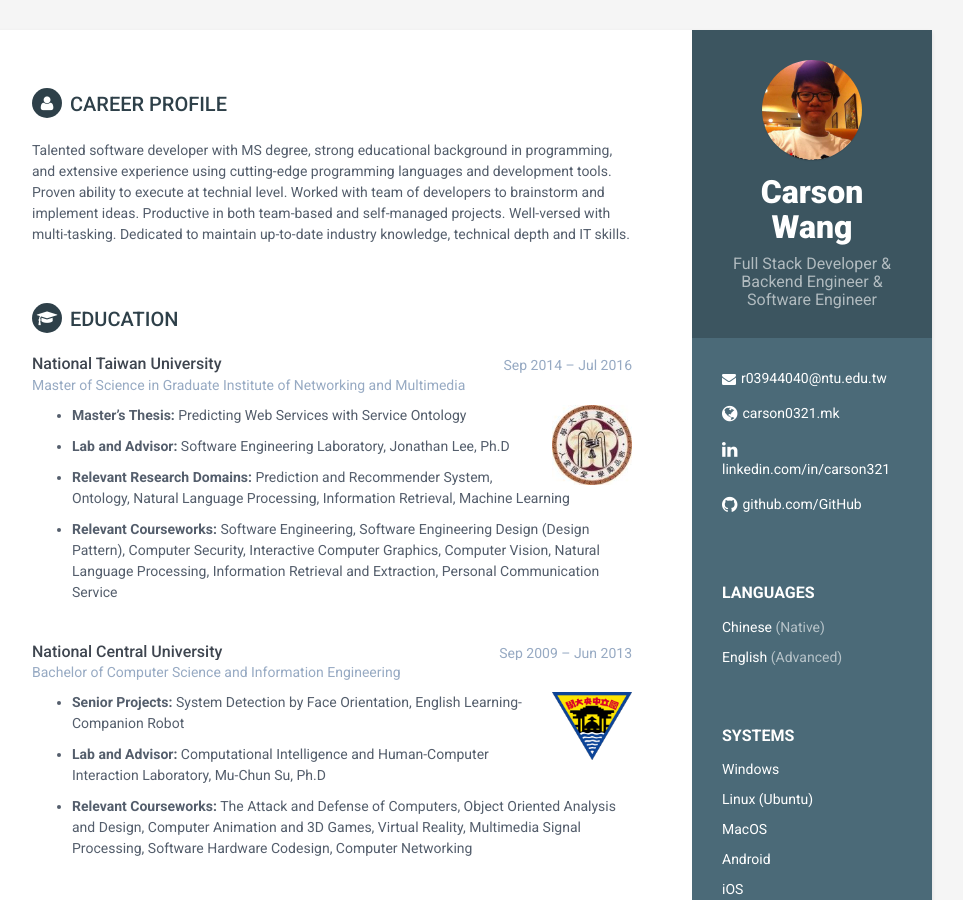
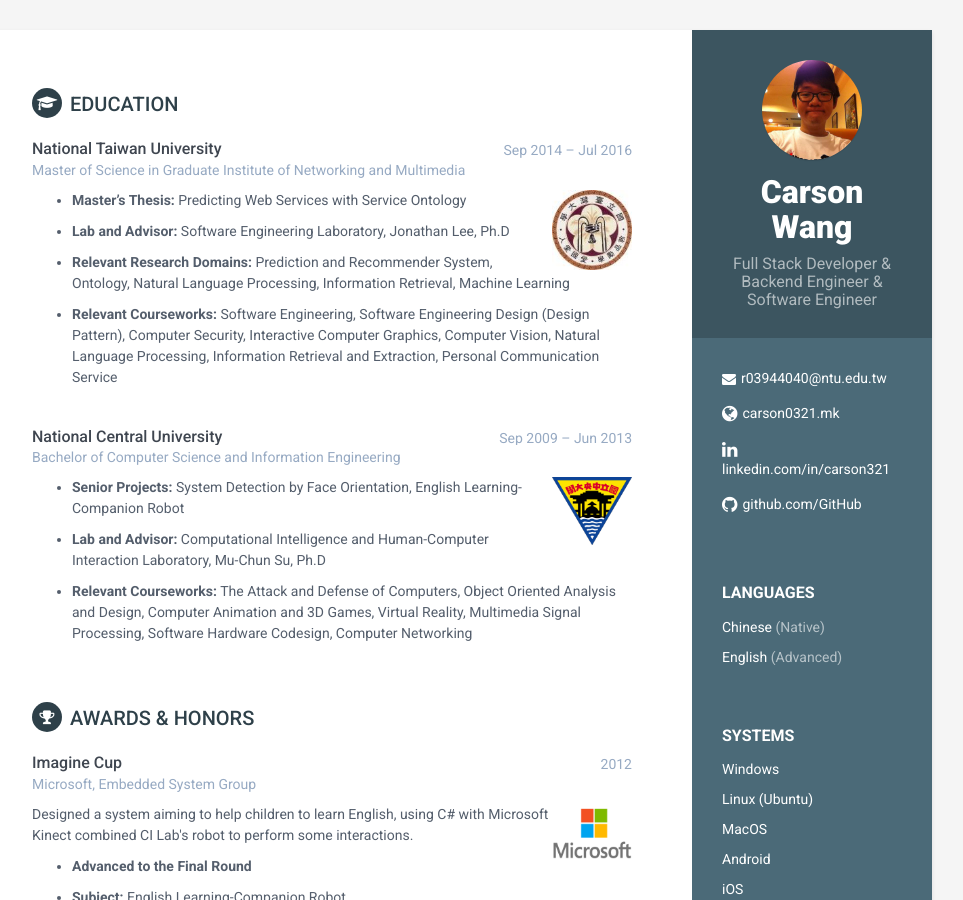
Before and after one commit to carson0321/cv, a Jekyll site: the page built from index.html, in a window 1280 px wide and 900 px high. Shown: the whole window, without its empty margins (188-1151 px from the left). Built offline with Jekyll 4.4.1, drawn with Linux system fonts in a browser that asks for light colours.

Commit message:
delete career-profile.html

```diff
--- a/_includes/career-profile.html
+++ /dev/null
@@ -1,6 +0,0 @@
-<section class="section summary-section">
-<h2 class="section-title"><i class="fa fa-user"></i>Career Profile</h2>
-<div class="summary">
-    <p>Talented software developer with MS degree, strong educational background in programming, and extensive experience using cutting-edge programming languages and development tools. Proven ability to execute at technial level. Worked with team of developers to brainstorm and implement ideas. Productive in both team-based and self-managed projects. Well-versed with multi-tasking. Dedicated to maintain up-to-date industry knowledge, technical depth and IT skills.</p>
-</div><!--//summary-->
-</section><!--//section-->
--- a/index.html
+++ b/index.html
@@ -2,8 +2,6 @@
 layout: default
 ---
 
-
-{% include career-profile.html %}
 
 {% include education.html %}
 
```
